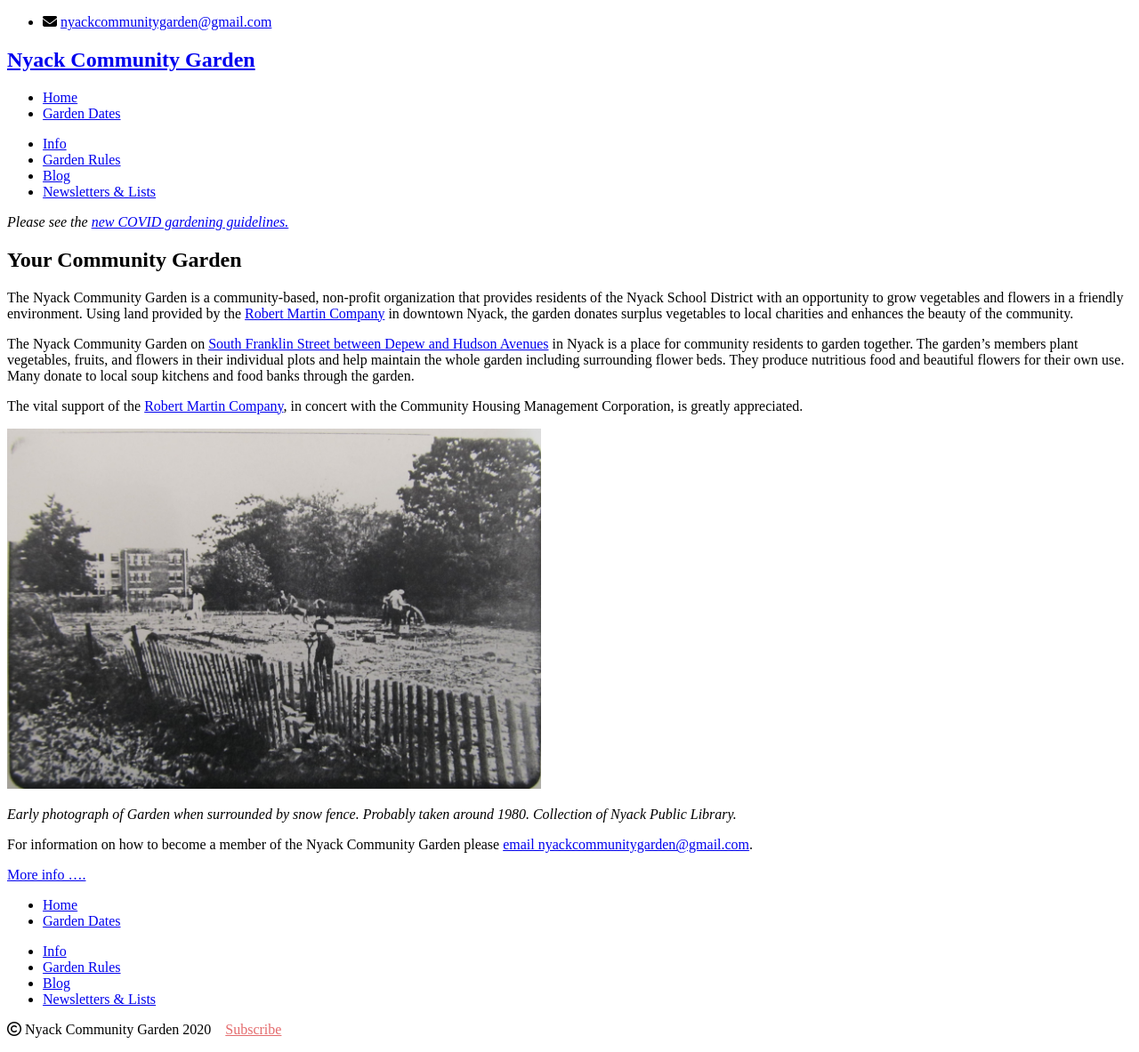
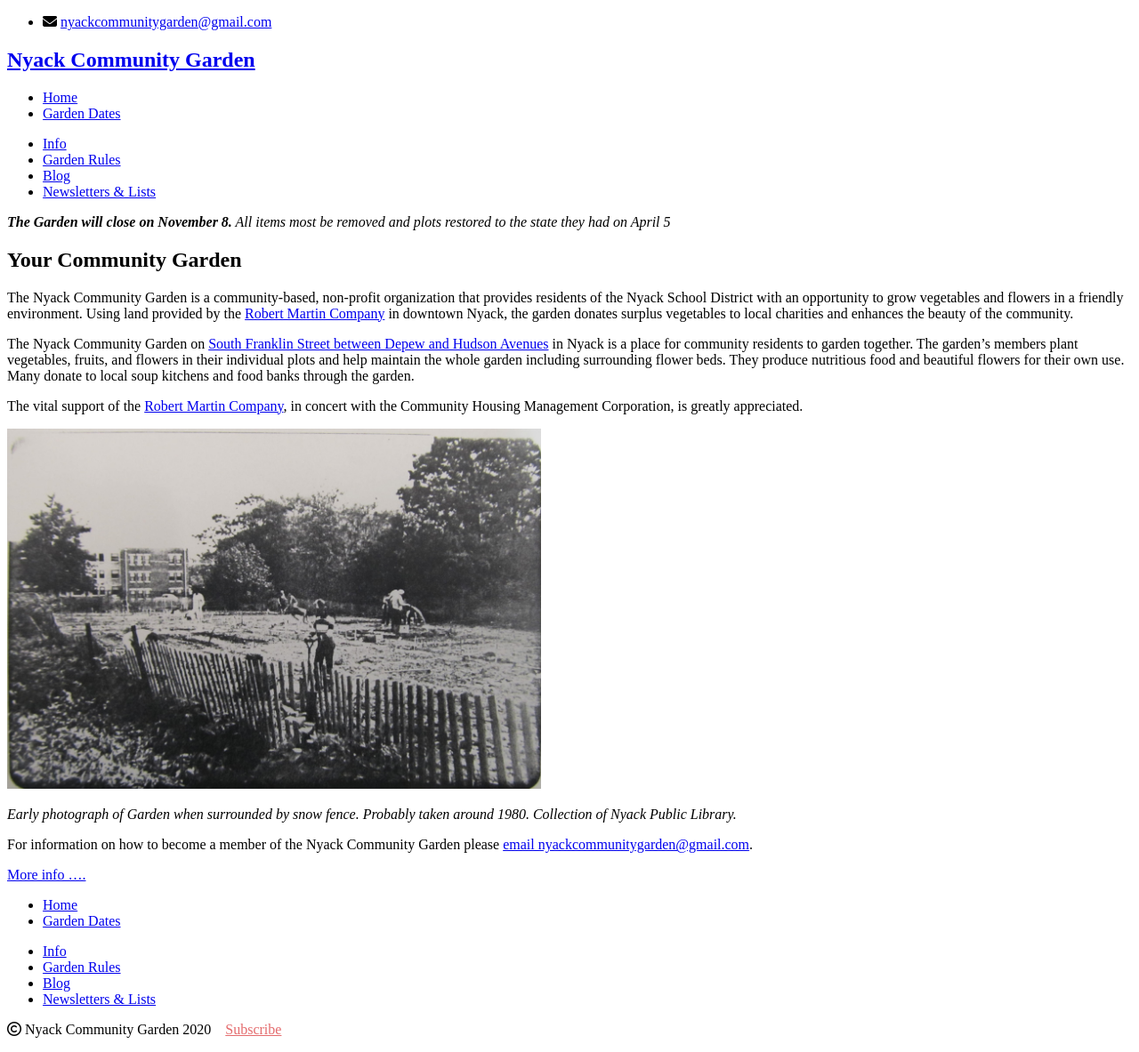
Before and after one commit to bosborne/nyackcommunitygarden, a Jekyll site: the page built from index.md, in a window 1280 px wide. Shown: the whole page at 89% size. Built offline with Jekyll 4.4.1, drawn with Linux system fonts in a browser that asks for light colours; nearby versions of some CDN libraries; library files that are not in the unit come from our copies.

Commit message:
Add garden closing date

```diff
--- a/_layouts/default.html
+++ b/_layouts/default.html
@@ -21,7 +21,7 @@
     <div class="container">
       <div class="bannerbox">
         <p>
-          <i>Please see the <a href="https://nyackcommunitygarden.info/blog/2020-COVID-guidelines">new COVID gardening guidelines.</a></i>
+          <i><b>The Garden will close on November 8.</b> All items most be removed and plots restored to the state they had on April 5</i>
         </p>
       </div>
       {{ content }}
```
